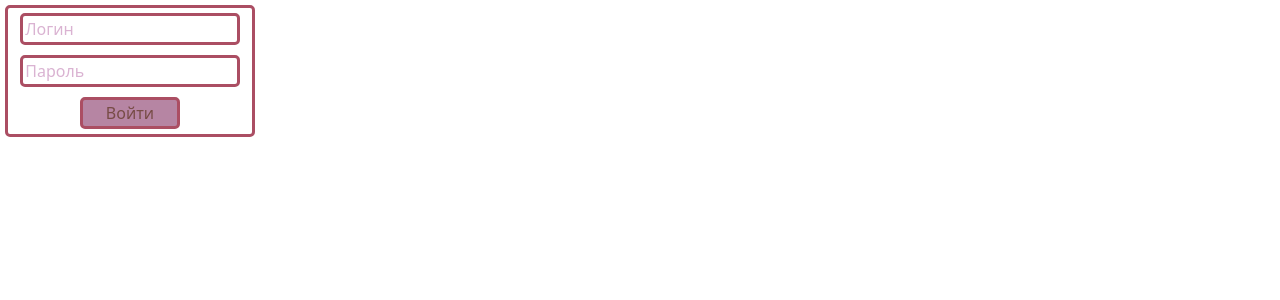
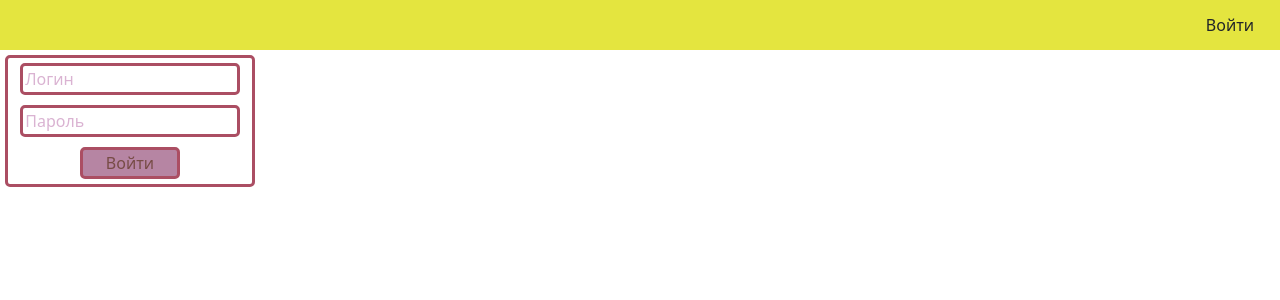
Before and after one commit to mJaJksJ/VCR, a React (Create React App) app in the folder Iris/Iris/ClientApp/: page / in a window 1280 px wide. Shown: the top 300 px of the page. Built offline with nearby package versions, Linux system fonts and the light colour scheme.

Commit message:
#5 header

```diff
--- a/Iris/Iris/ClientApp/src/App.jsx
+++ b/Iris/Iris/ClientApp/src/App.jsx
@@ -2,6 +2,7 @@ import React, {useState} from 'react';
 import './irisStyles.css'
 import SignInForm from "./components/SignInForm/SignInForm";
 import {AuthContext} from "./context/AuthContext";
+import Header from "./components/Header/Header";
 
 const App = () => {
     const [isAuth, setIsAuth] = useState(false);
@@ -11,6 +12,7 @@ const App = () => {
             isAuth,
             setIsAuth,
         }}>
+            <Header />
             <SignInForm/>
         </AuthContext.Provider>
     );
--- /dev/null
+++ b/Iris/Iris/ClientApp/src/components/Header/Header.jsx
@@ -0,0 +1,19 @@
+import React, {useContext} from 'react';
+import styleClasses from './Header.module.css';
+import HeaderButton from "./HeaderButton/HeaderButton";
+import {AuthContext} from "../../context/AuthContext";
+
+const Header = React.forwardRef((props, ref) => {
+    const {isAuth, setIsAuth} = useContext(AuthContext);
+
+    let buttonPanel = !isAuth
+        ? <HeaderButton>Войти</HeaderButton>
+        : <HeaderButton>User</HeaderButton>
+    return (
+        <div className={styleClasses.header} {...props}>
+            {buttonPanel}
+        </div>
+    );
+});
+
+export default Header;
--- /dev/null
+++ b/Iris/Iris/ClientApp/src/components/Header/Header.module.css
@@ -0,0 +1,4 @@
+.header{
+    background-color: var(--color-yellow);
+    height: 50px;
+}
--- /dev/null
+++ b/Iris/Iris/ClientApp/src/components/Header/HeaderButton/HeaderButton.jsx
@@ -0,0 +1,14 @@
+import React from 'react';
+import styleClasses from './HeaderButton.module.css';
+
+const HeaderButton = ({children, ...props}) => {
+    return (
+        <div className={styleClasses.headerButton} {...props}>
+            <p>
+                {children}
+            </p>
+        </div>
+    );
+};
+
+export default HeaderButton;
--- /dev/null
+++ b/Iris/Iris/ClientApp/src/components/Header/HeaderButton/HeaderButton.module.css
@@ -0,0 +1,15 @@
+.headerButton {
+    display: flex;
+    width: 100px;
+    height: inherit;
+    float: right;
+}
+
+.headerButton:hover {
+    background-color: var(--color-yellow-shadow);
+    cursor: pointer;
+}
+
+.headerButton p {
+    margin: auto;
+}
```
